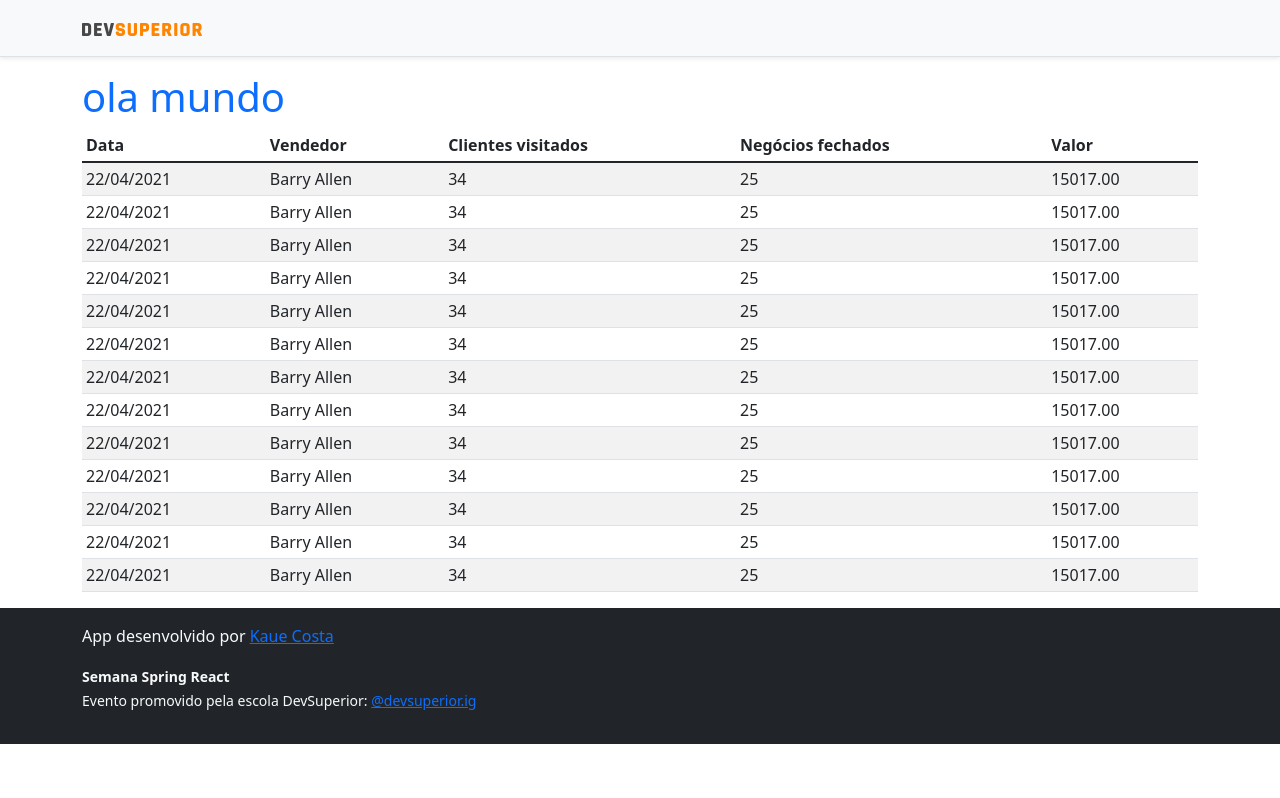
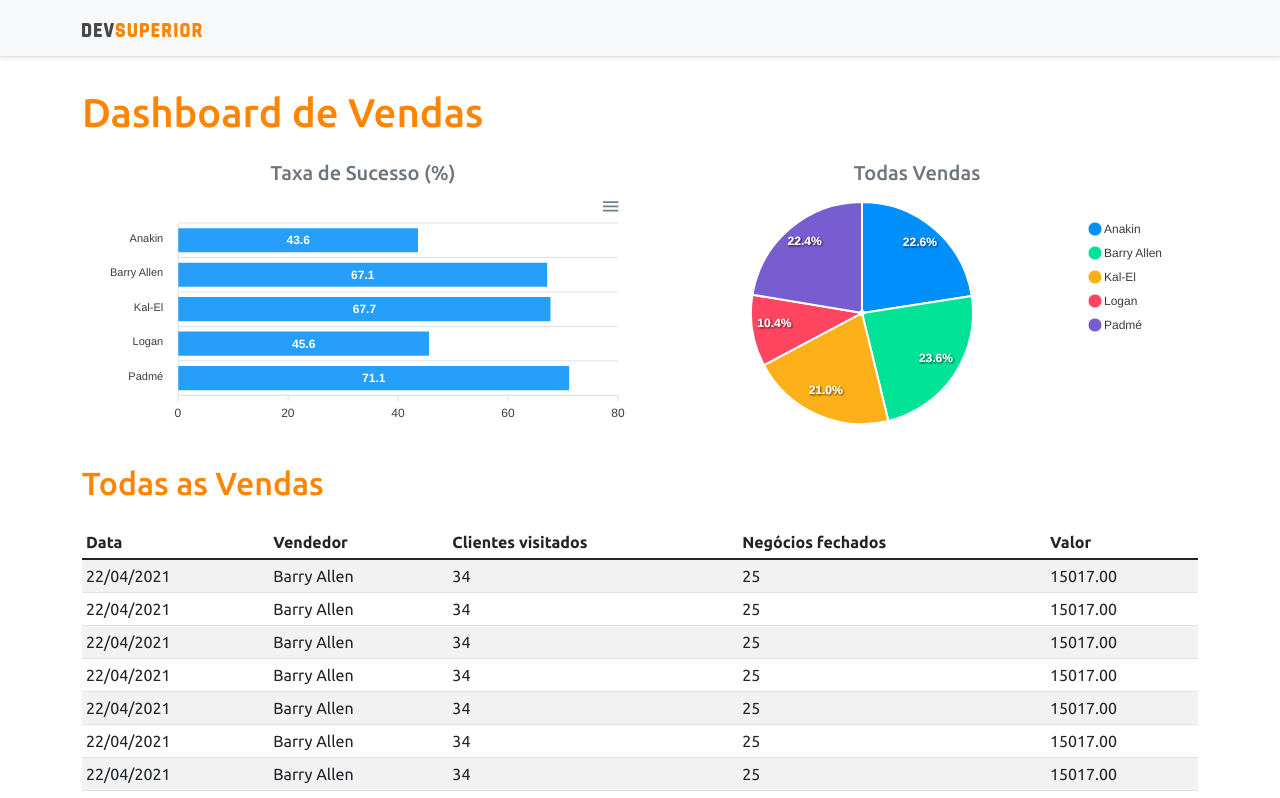
Before and after one commit to kauecm/projeto-sds3, a React (Create React App) app in the folder frontend/: page / in a window 1280 px wide. Shown: the top 798 px of the page. Built offline with nearby package versions, Linux system fonts and the light colour scheme.

Commit message:
Static charts

```diff
--- a/frontend/package.json
+++ b/frontend/package.json
@@ -3,6 +3,7 @@
   "version": "0.1.0",
   "private": true,
   "dependencies": {
+    "@popperjs/core": "^2.10.2",
     "@testing-library/jest-dom": "^5.15.0",
     "@testing-library/react": "^11.2.7",
     "@testing-library/user-event": "^12.8.3",
@@ -10,8 +11,10 @@
     "@types/node": "^12.20.36",
     "@types/react": "^17.0.34",
     "@types/react-dom": "^17.0.11",
+    "apexcharts": "^3.29.0",
     "bootstrap": "^5.1.3",
     "react": "^17.0.2",
+    "react-apexcharts": "^1.3.9",
     "react-dom": "^17.0.2",
     "react-scripts": "4.0.3",
     "typescript": "^4.4.4",
--- a/frontend/src/App.tsx
+++ b/frontend/src/App.tsx
@@ -1,13 +1,28 @@
+import BarCharts from "componets/BarCharts";
 import DataTable from "componets/DataTable";
 import Footer from "componets/Footer";
 import NavBar from "componets/NavBar";
+import PieCharts from "componets/PieCharts";
 
 function App() {
   return (
     <>
     <NavBar/>
     <div className="container">
-      <h1 className="text-primary">ola mundo</h1>
+      <h1 className="text-primary py-3">Dashboard de Vendas</h1>
+      <div className="row px-3">
+        <div className="col-sm-6">
+          <h5 className="text-center text-secondary">Taxa de Sucesso (%)</h5>
+          <BarCharts/>
+        </div>
+        <div className="col-sm-6">
+          <h5 className="text-center text-secondary">Todas Vendas</h5>
+          <PieCharts/>
+        </div>
+      </div>
+      <div className="py-3">
+      <h2 className="text-primary">Todas as Vendas</h2>
+      </div>
       <DataTable/>
     </div>
 
--- /dev/null
+++ b/frontend/src/componets/BarCharts/index.tsx
@@ -0,0 +1,33 @@
+import Chart from 'react-apexcharts'
+function BarCharts() {
+    const options = {
+        plotOptions: {
+            bar: {
+                horizontal: true,
+            }
+        },
+    };
+
+    const mockData = {
+        labels: {
+            categories: ['Anakin', 'Barry Allen', 'Kal-El', 'Logan', 'Padmé']
+        },
+        series: [
+            {
+                name: "% Sucesso",
+                data: [43.6, 67.1, 67.7, 45.6, 71.1]
+            }
+        ]
+    };
+
+    return (
+        <Chart
+        options={{ ...options, xaxis:mockData.labels}}
+        series={mockData.series}
+        type="bar"
+        height="240"
+        />
+    );
+  }
+
+  export default BarCharts;
--- /dev/null
+++ b/frontend/src/componets/PieCharts/index.tsx
@@ -0,0 +1,24 @@
+import Chart from 'react-apexcharts'
+function PieCharts() {
+    const mockData = {
+        series: [477138, 499928, 444867, 220426, 473088],
+        labels: ['Anakin', 'Barry Allen', 'Kal-El', 'Logan', 'Padmé']
+    }
+
+    const options = {
+        legend: {
+            show: true
+        }
+    }
+
+    return (
+        <Chart
+        options={{ ...options, labels:mockData.labels}}
+        series={mockData.series}
+        type="pie"
+        height="240"
+        />
+    );
+  }
+
+  export default PieCharts;
--- a/frontend/src/index.tsx
+++ b/frontend/src/index.tsx
@@ -2,7 +2,7 @@
 import ReactDOM from 'react-dom';
 import App from './App';
 import 'bootstrap/dist/css/bootstrap.css';
-
+import 'assets/css/styles.css';
 ReactDOM.render(
   <React.StrictMode>
     <App />
```
Also changed, not shown: 2 other files (tests, documents, lock files or other folders).
